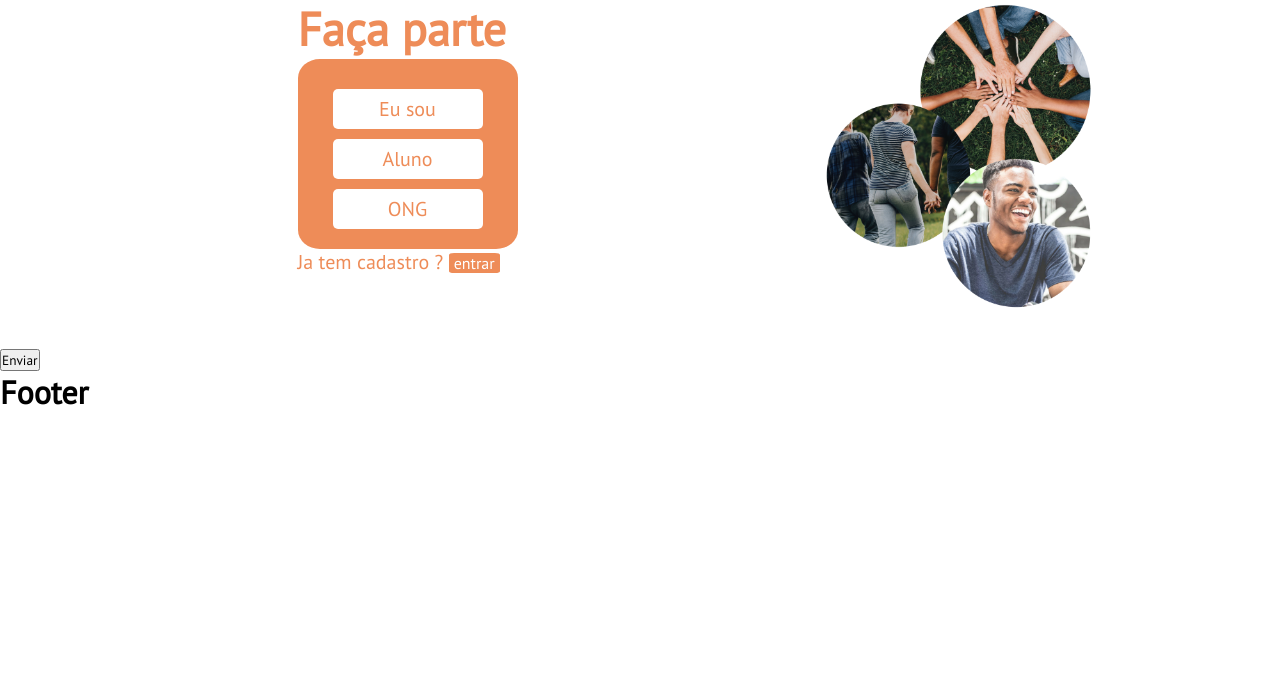
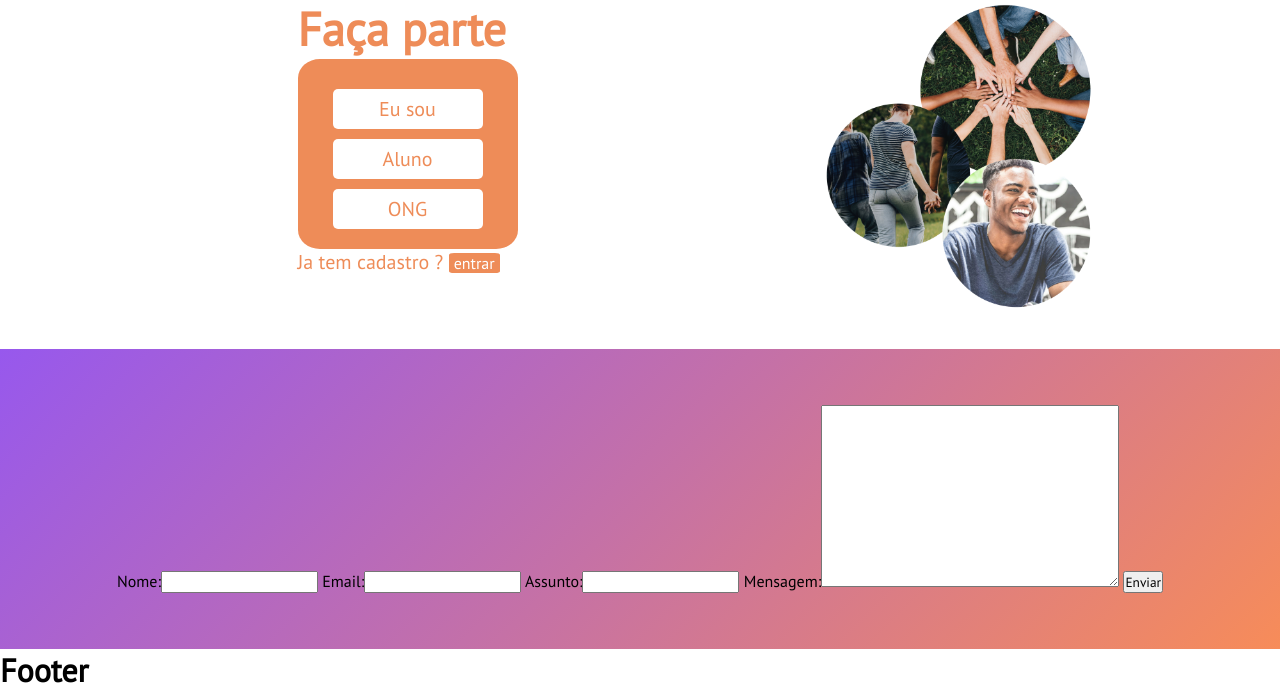
Before and after one commit to barcellos-pedro/demoday, a Django app: page / in a window 1280 px wide. Shown: the part 1510-2201 px from the top of the page. Before the commit the page ends 1915 px from the top, so only its background shows below. Run offline with Django 3.2, Linux system fonts and the light colour scheme.

Commit message:
Criar form da seção Fale aqui.

```diff
--- a/horasBemApp/static/css/styles.css
+++ b/horasBemApp/static/css/styles.css
@@ -41,7 +41,7 @@ header nav a:hover{
 
 
 /* BACKGROUND DO HEADER, DIV.COMO FAZEMOS */
-header, #como-fazemos{
+header, #como-fazemos, #faleAqui{
     /* Degrade */
     background: rgb(151,88,237);
     background: -moz-linear-gradient(-45deg, rgba(151,88,237,1) 0%, rgba(197,113,166,1) 50%, rgba(247,140,89,1) 100%);
@@ -193,3 +193,9 @@ header, #como-fazemos{
 /* FIM DO FAÇA PARTE */
 
 /* FALE AQUI */
+#faleAqui{
+    display: flex;
+    align-items: center;
+    justify-content: center;
+    height: 300px;
+}
--- a/horasBemApp/templates/faca_parte.html
+++ /dev/null
@@ -1,21 +0,0 @@
-{% load staticfiles %}
-<div id="facaParte">
-    <div>
-        <h3>Faça parte</h3>
-        <div id="eusou-container">
-            <div id="eusou-setinha">
-                <p>Eu sou</p>
-            </div>
-            <div id="eusou-aluno">
-                <p>Aluno</p>
-            </div>
-            <div id="eusou-ong">
-                <p>ONG</p>
-            </div>
-        </div>
-        <div id="facaParte-cadastro">
-            <p> Ja tem cadastro ? <span> entrar </span></p>
-        </div>
-    </div>
-    <img src="{% static 'images/iconesFacaParte.png' %}" alt="">
-</div>
--- a/horasBemApp/templates/fale_aqui.html
+++ /dev/null
@@ -1,8 +0,0 @@
-{% load staticfiles %}
-<div id="faleAqui">
-    <form method="POST">
-        {% csrf_token %}
-        {{ form }}
-        <button type="submit">Enviar</button>
-    </form>
-</div>
--- a/horasBemApp/templates/index.html
+++ b/horasBemApp/templates/index.html
@@ -1,4 +1,6 @@
 {% extends 'layout_base/main.html' %}
+
+{% load staticfiles %}
 
 {% block title %} Inicio {% endblock %}
 
@@ -49,4 +51,31 @@
             </div>
         </div>
     </div>
+    <div id="facaParte">
+        <div>
+            <h3>Faça parte</h3>
+            <div id="eusou-container">
+                <div id="eusou-setinha">
+                    <p>Eu sou</p>
+                </div>
+                <div id="eusou-aluno">
+                    <p>Aluno</p>
+                </div>
+                <div id="eusou-ong">
+                    <p>ONG</p>
+                </div>
+            </div>
+            <div id="facaParte-cadastro">
+                <p> Ja tem cadastro ? <span> entrar </span></p>
+            </div>
+        </div>
+        <img src="{% static 'images/iconesFacaParte.png' %}" alt="">
+    </div>
+    <div id="faleAqui">
+        <form method="POST">
+            {% csrf_token %}
+            {{ form }}
+            <button type="submit">Enviar</button>
+        </form>
+    </div>
 {% endblock %}
--- a/horasBemApp/templates/layout_base/main.html
+++ b/horasBemApp/templates/layout_base/main.html
@@ -17,8 +17,6 @@
         {% block content %}
         {% endblock %}
     </div>
-    {% include "faca_parte.html" %}
-    {% include "fale_aqui.html" %}
     {% include "layout_base/footer.html" %}
 </body>
 </html>
--- a/horasBemApp/views.py
+++ b/horasBemApp/views.py
@@ -3,14 +3,10 @@ from horasBemApp.forms import FaleAquiForm
 
 # Create your views here.
 def index(request):
-    return render(request,'index.html')
-
-def faleAqui(request):
     formulario = FaleAquiForm(request.POST or None)
     if formulario.is_valid():
         formulario.save()
         formulario = FaleAquiForm()
 
     contexto = {'form':formulario}
-
-    return render(request,'main.html', contexto)
+    return render(request,'index.html', contexto)
```
Also changed, not shown: Imagens/iconesFacaParte.png (added), horasBemApp/forms.py (line endings or trailing spaces), horasBemApp/static/javascript/script.js (added).
